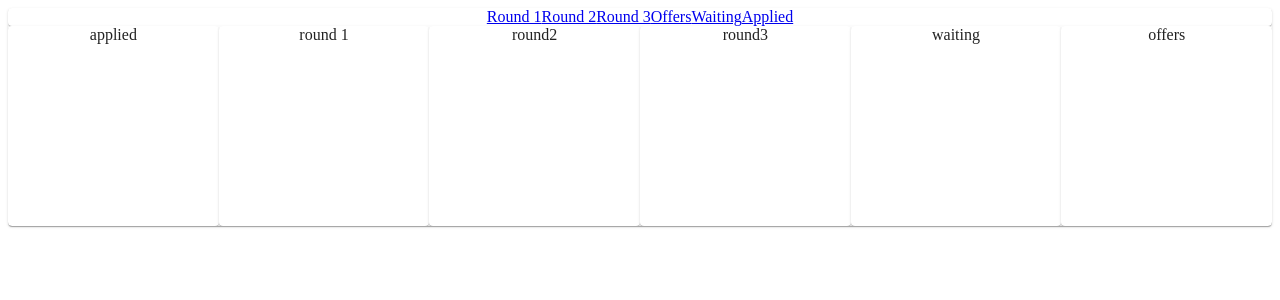
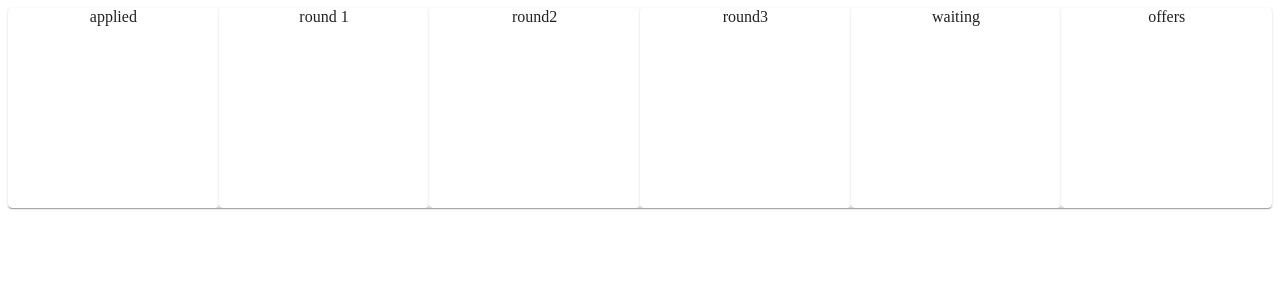
Before and after one commit to aarminoe/serverless-app, a React (Create React App) app in the folder personal-job-tracker/: page / in a window 1280 px wide. Shown: the top 300 px of the page. Built offline with nearby package versions, Linux system fonts and the light colour scheme.

Commit message:
deleted react router header

```diff
--- a/personal-job-tracker/src/App.js
+++ b/personal-job-tracker/src/App.js
@@ -1,7 +1,5 @@
-import { Route, Routes } from 'react-router-dom';
 import './App.css';
 import Applied from './Applied';
-import Header from './Header';
 import Offer from './Offer';
 import Round1 from './Round1';
 import Round2 from './Round2';
@@ -12,9 +10,6 @@ import { Card } from '@mui/material';
 function App() {
   return (
     <Card >
-      <Card className='header-card'>
-        <Header />
-      </Card>
       <Card className="App">
         <Card className='one-card'>
           <Applied/>
--- a/personal-job-tracker/src/Header.js
+++ /dev/null
@@ -1,17 +0,0 @@
-import React from "react";
-import { Link } from "react-router-dom";
-
-function Header() {
-    return(
-        <div>
-            <Link to={'/round-1'}>Round 1</Link>
-            <Link to={'/round-2'}>Round 2</Link>
-            <Link to={'/round-3'}>Round 3</Link>
-            <Link to={'/offers'}>Offers</Link>
-            <Link to={'/waiting'}>Waiting</Link>
-            <Link to={'/applied'}>Applied</Link>
-        </div>
-    )
-}
-
-export default Header
```
